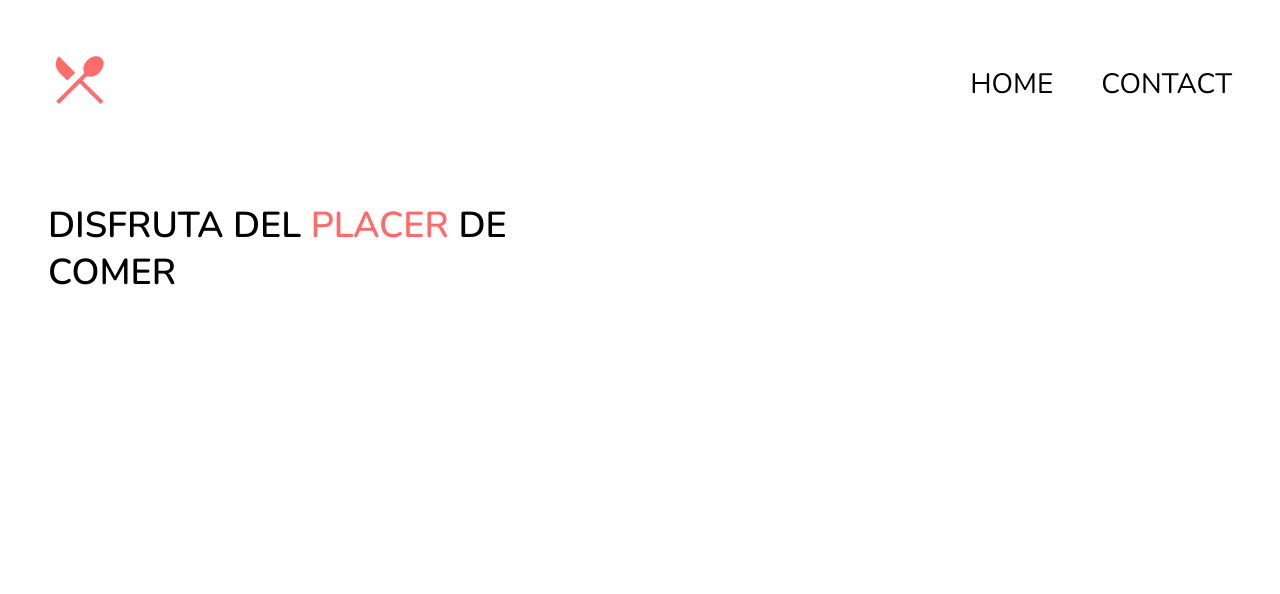
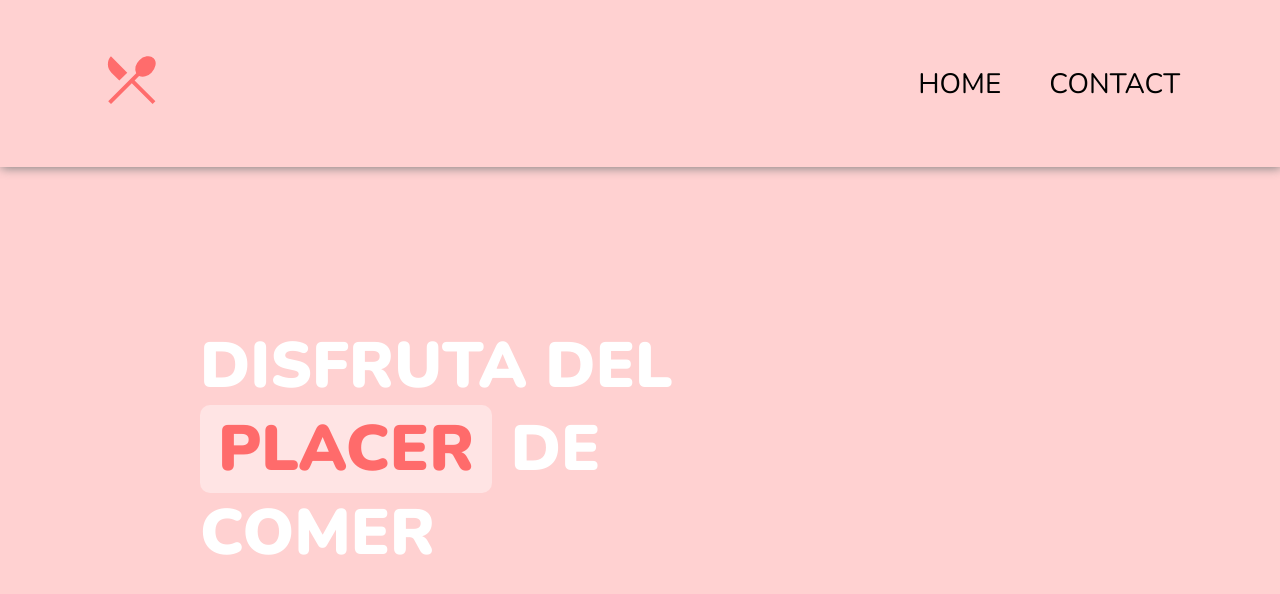
Before and after one commit to Igoruve/proyecto_grupal_recetas, a plain HTML site: page index.html in a window 1280 px wide. Drawn offline with nearby package versions, Linux system fonts and the light colour scheme.

Commit message:
hero modifications

```diff
--- a/index.html
+++ b/index.html
@@ -4,7 +4,7 @@
     <meta charset="UTF-8" />
     <meta name="viewport" content="width=device-width, initial-scale=1.0" />
     <title>Comeal-da</title>
-    <link href="https://fonts.googleapis.com/css2?family=Nunito:wght@300;400;600&display=swap" rel="stylesheet">
+    <link href="https://fonts.googleapis.com/css2?family=Nunito:wght@300;400;600;800;900&display=swap" rel="stylesheet">
 
     <link rel="stylesheet" href="styles/styles.css" />
   </head>
--- a/styles/styles.css
+++ b/styles/styles.css
@@ -43,21 +43,25 @@ html {
   --white: hsl(0, 0%, 100%);
 }
 
-
 body {
   margin: 0 auto;
   background-color: var(--white);
   font-family: "Nunito", sans-serif;
 }
 
+main {
+  background-color: var(--pink-soft);
+}
+
 h1 {
   font-size: 3.6rem;
-  font-weight: 600;
+  font-weight: 900;
   line-height: 1.3;
   letter-spacing: 0.5;
   margin-inline: 48px;
   margin-block: 48px;
   text-transform: uppercase;
+  color: var(--white);
 }
 
 h2 {
@@ -87,14 +91,16 @@ ul {
 a {
   text-decoration: none;
   color: black;
+  font-weight: 400;
 }
 
 #header {
-  background-color: var(--white);
+  background-color: var(--pink-soft);
   position: relative;
   z-index: 1;
   position: fixed;
   width: 100%;
+  box-shadow: 1px 1px 10px gray;
 }
 
 .text__and__logo {
@@ -169,18 +175,23 @@ a {
 }
 
 .hero {
-  max-width: 600px;
+  max-width: 700px;
   height: 500px;
   align-content: center;
 }
 
 .hero span {
   color: var(--pink-intense);
+  background-color: hsl(0, 0%, 100%, 40%);
+  border-radius: 10px;
+  padding-inline: 18px;
 }
-
 
 /* tablet */
 @media (min-width: 600px) {
+  h1 {
+    font-size: 4.8rem;
+  }
   .logo {
     position: static;
     top: 0px;
@@ -206,15 +217,22 @@ a {
     text-transform: uppercase;
   }
   #section__nav__text a:hover {
-    color: var(--pink-mid);
+    color: var(--white);
   }
 }
 
 /* desktop */
 @media (min-width: 1000px) {
-
+  h1 {
+    font-size: 6.4rem;
+    margin-inline: 200px;
+    min-width: 600px;
+  }
+  .hero {
+    height: 900px;
+  }
   .text__and__logo {
-    margin-inline: 48px;
+    margin-inline: 100px;
     margin-block: 48px;
   }
   #section__nav__text a {
```
